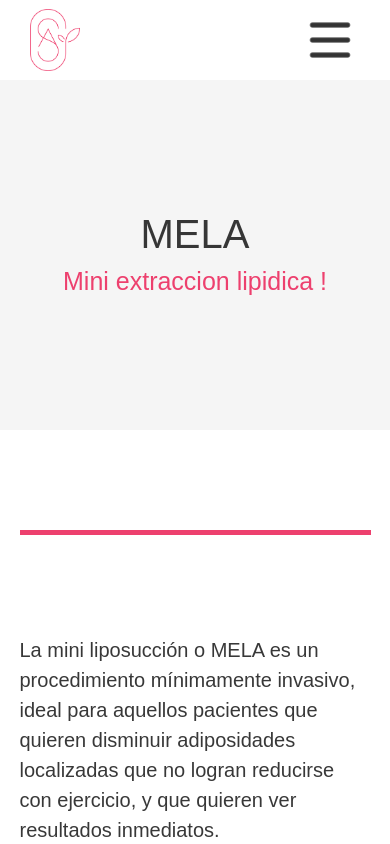
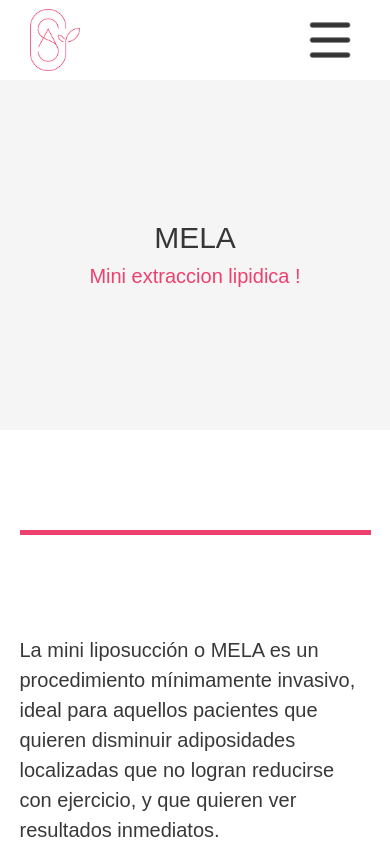
Before and after one commit to FranciscoMeglia/prueba-silvina, a React (Vite) app: page /Mela in a window 390 px wide. Shown: the top 844 px of the page. Built offline with nearby package versions, Linux system fonts and the light colour scheme.

Commit message:
change banner font size for mobile

```diff
--- a/src/components/banner/Banner.css
+++ b/src/components/banner/Banner.css
@@ -27,3 +27,13 @@
     margin: 0;
     margin-top: 5px;
 }
+
+@media screen and (max-width: 800px) {
+    .banner-info h2 {
+        font-size: 30px;
+    }
+
+    .banner-info p {
+        font-size: 20px;
+    }
+}
```
